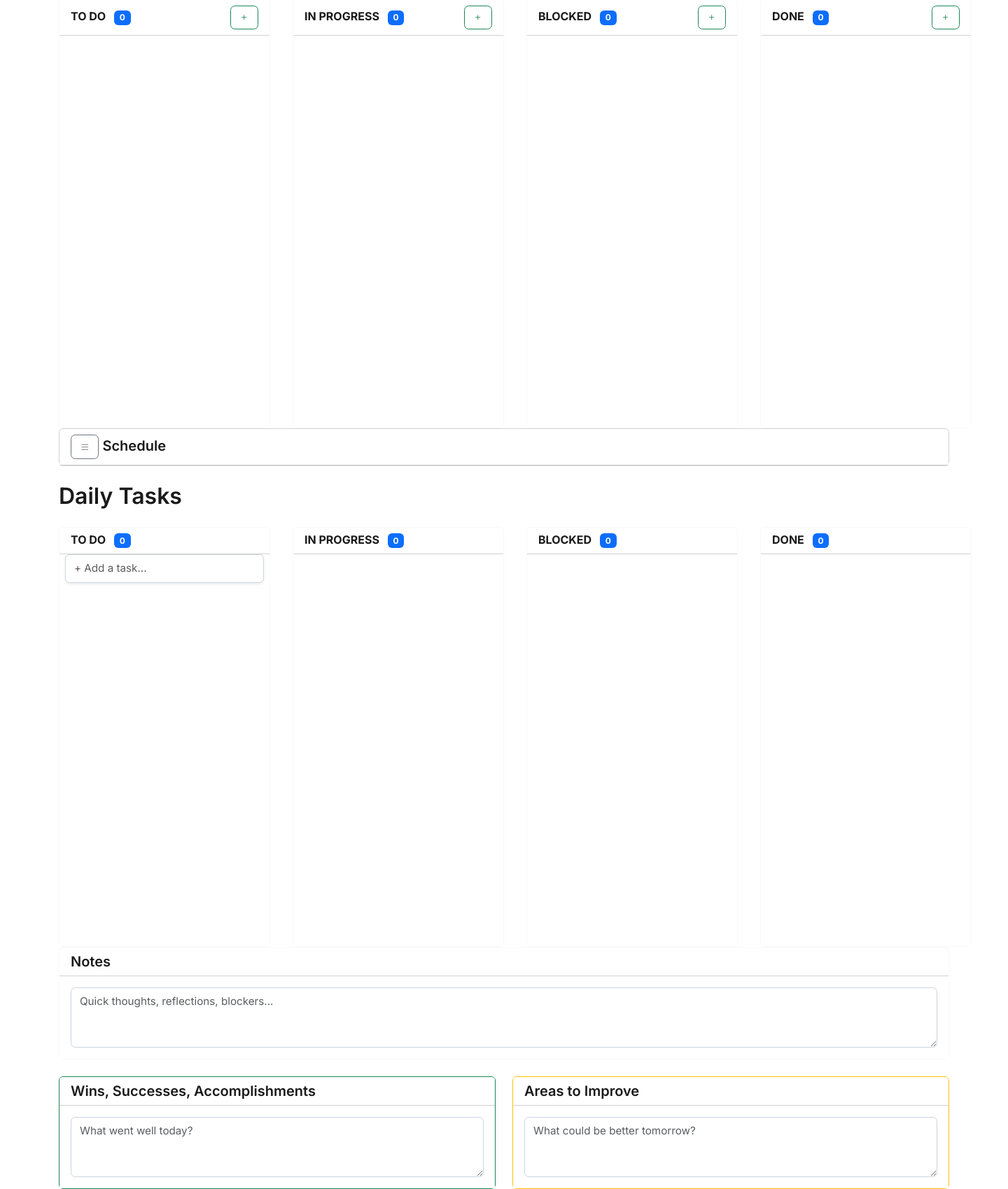
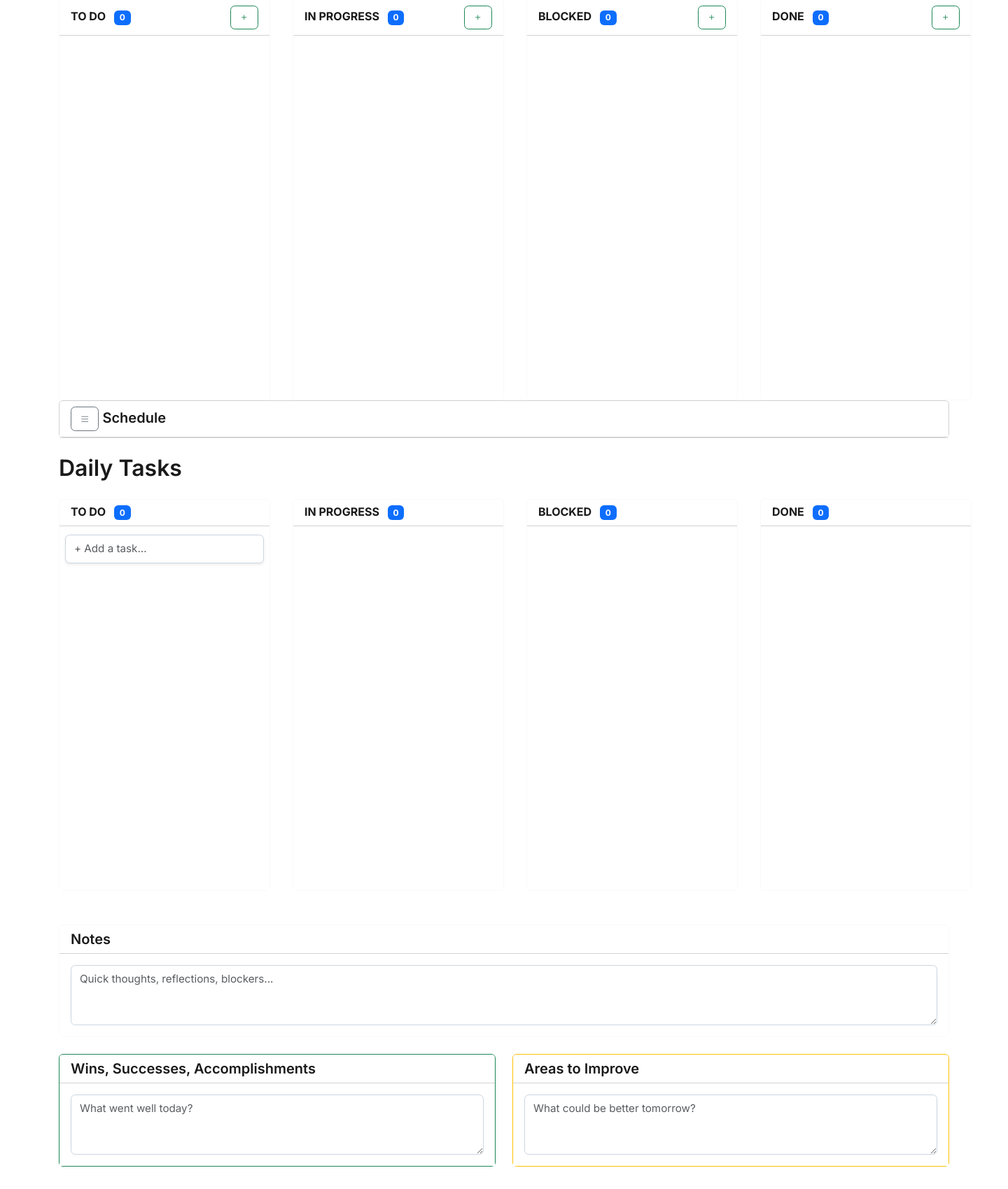
Before and after one commit to wmfmorgan/WFM-planner, a Flask app: template app/templates/day.html in a window 1440 px wide. Shown: the part 510-2209 px from the top of the page at 70% size. After the commit the page ends 2177 px from the top, so only its background shows below. Run offline with Flask 3, Linux system fonts and the light colour scheme; the template is opened without the code that fills it, so the values that code supplies are empty; some libraries are stand-ins or nearby versions.

Commit message:
fix kanban board and card spacing

```diff
--- a/app/static/css/style.css
+++ b/app/static/css/style.css
@@ -213,19 +213,17 @@ small {
         flex: 0 0 300px !important;
         padding: 0 8px !important;
 
-        /* Remove max-height — let it grow! */
+        /* Grow tall naturally — no max-height */
         height: auto !important;
-        min-height: 70vh !important;           /* Minimum tall */
+        min-height: 65vh !important;
 
         overflow-y: auto !important;
         overflow-x: visible !important;
 
-        /* Extra space at bottom for dragging */
-        padding-bottom: 120px !important;
+        /* Only a tiny bit of breathing room — no more 120px void */
+        padding-bottom: 2rem !important;
 
-        /* Nice scrollbar */
         scrollbar-width: thin;
-        scrollbar-color: #cbd5e0 transparent;
     }
 
     /* Optional: Center columns on wide screens */
@@ -241,6 +239,7 @@ small {
         align-items: stretch !important;
         overflow-x: visible !important;  /* Allow horizontal scroll if needed */
     }
+
     /* Kanban Drag Ghost Fix */
     .sortable-ghost {
         opacity: 0.4;
@@ -407,3 +406,17 @@ small {
     background: #cbd5e0;
     border-radius: 4px;
 }
+
+/* TASKS KANBAN — COMFORTABLE BOTTOM SPACE */
+section.kanban-section .kanban-column {
+    padding-bottom: 80px !important;   /* Perfect for + input + dragging */
+}
+
+/* Optional: Slightly more space before the next section */
+section.kanban-section {
+    margin-bottom: 3rem !important;
+}
+/* KANBAN — SPACE BETWEEN HEADER AND FIRST CARD */
+.kanban-column {
+    padding-top: 0.75rem !important;   /* Perfect gap — clean & balanced */
+}
```
